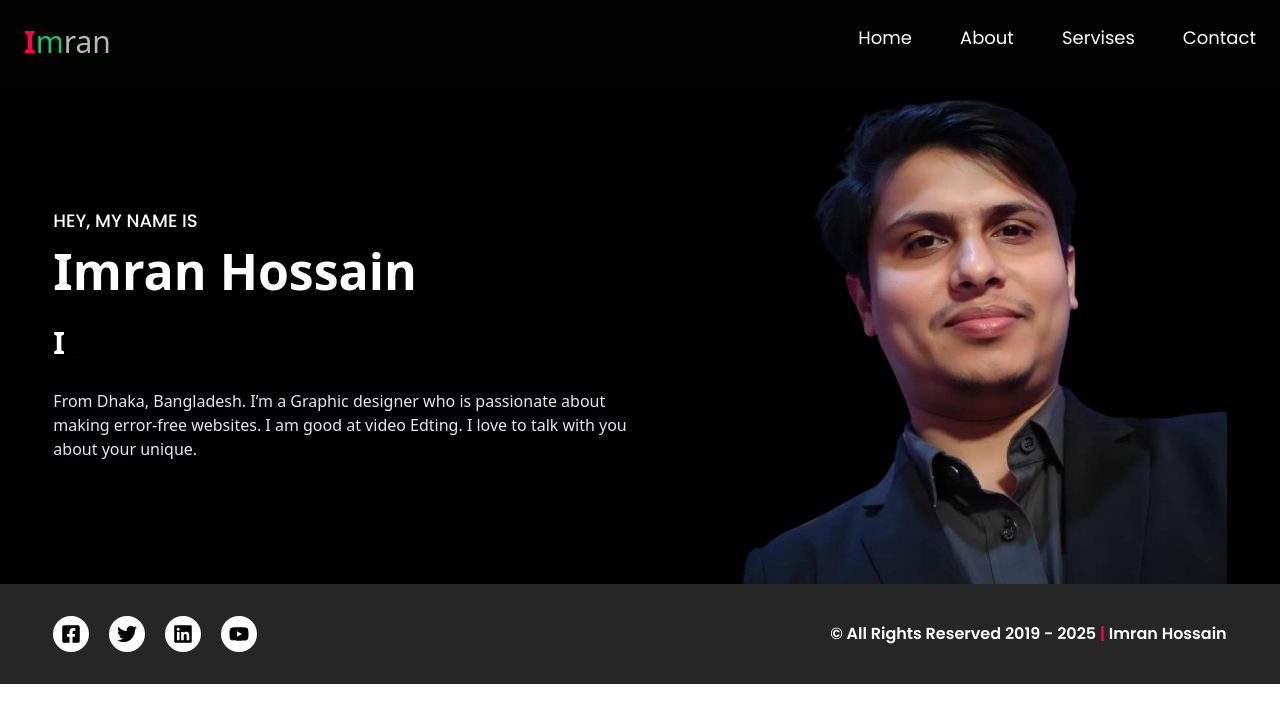
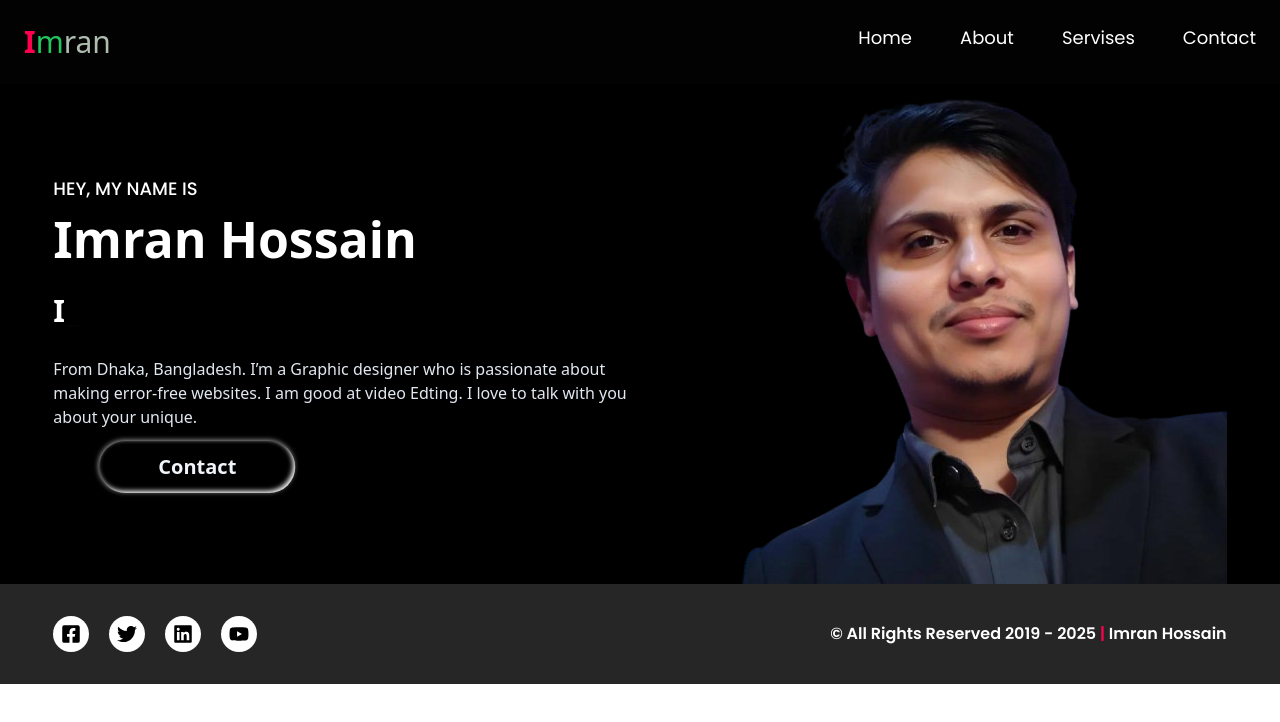
Before and after one commit to Rajibbepary/portfolio-, a React (Vite) app: page / in a window 1280 px wide. Shown: the top 722 px of the page. Built offline with nearby package versions, Linux system fonts and the light colour scheme; a web font is replaced by a local one.

Commit message:
banner section contact button desing animation add

```diff
--- a/src/pages/Home/Banner.jsx
+++ b/src/pages/Home/Banner.jsx
@@ -1,6 +1,7 @@
 import { Typewriter } from "react-simple-typewriter";
 import { motion } from "motion/react"
 import person from '../../assets/480442282_1349359656512565_4705522928167712045_n-removebg-preview.png'
+
 const Banner = () => {
     return (
         <div className="bg-black ">
@@ -32,6 +33,23 @@ const Banner = () => {
          />
        </h1>
         <p className="text-slate-200 mt-4">From Dhaka, Bangladesh. I’m a Graphic designer who is passionate about making error-free websites. I am good at video Edting. I love to talk with you about your unique. </p>
+
+            <motion.div
+           animate={{ x:[0, 50, 0]}}
+           transition={{duration:10, delay:1, repeat:Infinity}}
+            className={`
+        p-3 rounded-full  text-xl mt-3 text-center w-1/3 font-semibold
+        text-slate-100
+        transition-all
+    shadow-[-1px_-1px_5px_rgba(255,_255,_255,_0.6),_1px_1px_5px_rgba(0,_0,_0,_0.3),inset_-2px_-2px_5px_rgba(255,_255,_255,_1),inset_2px_2px_4px_rgba(0,_0,_0,_0.3)]
+
+        hover:shadow-[-5px_-5px_10px_rgba(255,_255,_255,_0.8),_5px_5px_10px_rgba(0,_0,_0,_0.25)]
+        hover:text-violet-500
+    `}>
+        Contact
+
+            </motion.div>
+
             </motion.div>
             <div className="w-5/12 max-sm:w-full ">
                 <img className="w-[500px] h-[500px] object-cover" src={person} alt=""  />
--- /dev/null
+++ b/src/pages/Home/DrawOutlineButton.jsx
@@ -0,0 +1,29 @@
+/* eslint-disable react/prop-types */
+
+
+const DrawOutlineButton = ({ children, ...rest }) => {
+    return (
+        <div>
+             <button
+      {...rest}
+      className="group relative px-4 py-2 font-medium text-slate-100 transition-colors duration-[400ms] hover:text-indigo-300"
+    >
+      <span>{children}</span>
+
+      {/* TOP */}
+      <span className="absolute left-0 top-0 h-[2px] w-0 bg-indigo-300 transition-all duration-100 group-hover:w-full" />
+
+      {/* RIGHT */}
+      <span className="absolute right-0 top-0 h-0 w-[2px] bg-indigo-300 transition-all delay-100 duration-100 group-hover:h-full" />
+
+      {/* BOTTOM */}
+      <span className="absolute bottom-0 right-0 h-[2px] w-0 bg-indigo-300 transition-all delay-200 duration-100 group-hover:w-full" />
+
+      {/* LEFT */}
+      <span className="absolute bottom-0 left-0 h-0 w-[2px] bg-indigo-300 transition-all delay-300 duration-100 group-hover:h-full" />
+    </button>
+        </div>
+    );
+};
+
+export default DrawOutlineButton;
```
